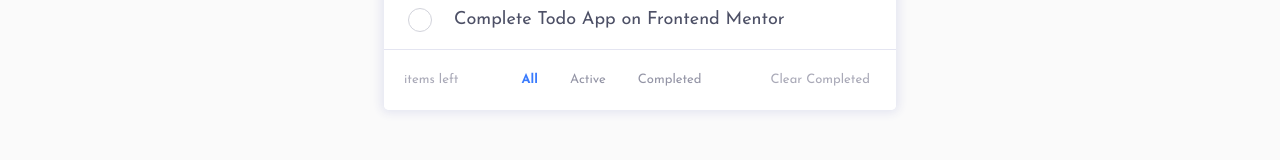
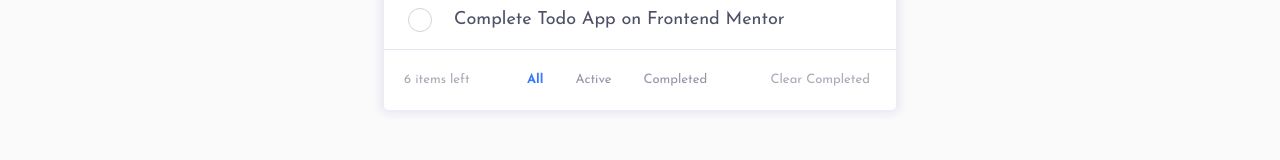
Before and after one commit to Dom-iha/dojo, a React (Vite) app in the folder Todo/: page / in a window 1280 px wide. Shown: the part 544-704 px from the top of the page. Built offline with nearby package versions, Linux system fonts and the light colour scheme.

Commit message:
add feature

```diff
--- a/Todo/package.json
+++ b/Todo/package.json
@@ -9,6 +9,7 @@
     "preview": "vite preview"
   },
   "dependencies": {
+    "nanoid": "^4.0.1",
     "react": "^18.2.0",
     "react-dom": "^18.2.0"
   },
--- a/Todo/src/App.jsx
+++ b/Todo/src/App.jsx
@@ -1,4 +1,5 @@
 import { useState, useEffect } from 'react'
+import {nanoid} from "nanoid"
 import './styles/App.css'
 import Header from './components/Header'
 import Main from './components/Main'
--- a/Todo/src/components/Filter.jsx
+++ b/Todo/src/components/Filter.jsx
@@ -7,7 +7,7 @@ function Filter (props) {
 
     return (
         <div className="summary-tab">
-            <span>{} items left</span>
+            <span>{`${props.itemsLeft} ${props.itemsLeft <= 1 ? 'item' : 'items'} left`}</span>
 
             <div className="filter-tab">
                 <button className="all filter"
--- a/Todo/src/components/Form.jsx
+++ b/Todo/src/components/Form.jsx
@@ -2,32 +2,23 @@ import { useState } from "react";
 
 function Form(props) {
 
-    // const [todo, setTodo] = useState (
-    //     JSON.parse(localStorage.getItem('todo')) || [
-    //         { text: "Complete online JavaScript course", id: "i1", isChecked: false },
-    //         { text: "Jog around the park 3x", id: "i2", isChecked: false },
-    //         { text: "10 minutes meditation", id: "i3", isChecked: false },
-    //         { text: "Read for 1 hour", id: "i4", isChecked: false },
-    //         { text: "Pick up groceries", id: "i5", isChecked: false },
-    //     ]
-    //     )
-    //     // useEffect(() => {
-    //     //     localStorage.setItem('todo', JSON.stringify(todo))
-    //     // }, [todo])
+    const [value, setValue] = useState('');
 
-    //     function addItem(event) {
-    //         event.preventDefault()
-    //         const randomNum = Math.floor(Math.random() * 1000);
+    const handleChange = (e) => {
+        setValue(e.target.value)
+    };
 
-    //         // setTodo(todo.map((item) => {
-    //         //     <Tasks key={randomNum} text={todo.text} />
-    //         // }))
-
-    //         console.log(todo)
-    //     }
+    const handleSubmit= (e) => {
+        e.preventDefault();
+        if(!value){return}
+        // pass input value to <Main />
+        props.addItem(value)
+        setValue('')
+        console.log(`New-task: ${value}`)
+    };
 
     return (
-        <form className="create-todo" onSubmit={props.onSubmit}>
+        <form className="create-todo" onSubmit={handleSubmit}>
             <label className="add flex">
                 <button className="add-btn">
                     <span className="visually-hidden">Click to add task</span>
@@ -35,10 +26,13 @@ function Form(props) {
             </label>
             <label>
                 <input
+                    name="taskInput"
+                    autoFocus
                     className="input-task"
                     type="text"
                     placeholder="Create a new todo..."
-
+                    value={value}
+                    onChange={handleChange}
                 />
             </label>
         </form>
--- a/Todo/src/components/Main.jsx
+++ b/Todo/src/components/Main.jsx
@@ -1,57 +1,64 @@
 import { useEffect, useState } from "react"
+import {nanoid} from "nanoid"
 import Tasks from "./Todo"
 import Filter from "./Filter"
 import Form from "./Form"
 
 function Main() {
-    const example =  [
-        { text: "Complete online JavaScript course", id: "i1", isChecked: false },
-        { text: "Jog around the park 3x", id: "i2", isChecked: false },
-        { text: "10 minutes meditation", id: "i3", isChecked: false },
-        { text: "Read for 1 hour", id: "i4", isChecked: false },
-        { text: "Pick up groceries", id: "i5", isChecked: false },
-        { text: "Complete Todo App on Frontend Mentor", id: "i6", isChecked: false },
-    ]
+
+     // useEffect(() => {
+    //     localStorage.setItem('todo', JSON.stringify(todo))
+    // }, [todo])
 
     const [todo, setTodo] = useState (
         JSON.parse(localStorage.getItem('todo')) || [
-            { text: "Complete online JavaScript course", id: "i1", isChecked: false },
-            { text: "Jog around the park 3x", id: "i2", isChecked: false },
-            { text: "10 minutes meditation", id: "i3", isChecked: false },
-            { text: "Read for 1 hour", id: "i4", isChecked: false },
-            { text: "Pick up groceries", id: "i5", isChecked: false },
-            { text: "Complete Todo App on Frontend Mentor", id: "i6", isChecked: false },
+            { text: "Complete online JavaScript course", id: `task-${nanoid()}`, completed: false },
+            { text: "Jog around the park 3x", id: `task-${nanoid()}`, completed: false },
+            { text: "10 minutes meditation", id: `task-${nanoid()}`, completed: false },
+            { text: "Read for 1 hour", id: `task-${nanoid()}`, completed: false },
+            { text: "Pick up groceries", id: `task-${nanoid()}`, completed: false },
+            { text: "Complete Todo App on Frontend Mentor", id: `task-${nanoid()}`, completed: false },
         ]
     )
-        // useEffect(() => {
-            //     localStorage.setItem('todo', JSON.stringify(todo))
-            // }, [todo])
 
-    const taskList = example.map((item, index) => (
-        <Tasks task={item.text} key={index} />
-    ))
+    const [status, setStatus] = useState(false)
 
-    function addItem(event) {
-        event.preventDefault()
-        const randomNum = Math.floor(Math.random() * 1000);
-
-        setTodo(todo.map((item, index) => {
-            <Tasks key={index} task={item.text} />
-        }))
-
-        console.log('added item')
+    function toggleStatus(id) {
+        // const updatedTasks = todo.map((task) => {
+        //     // if this task has the same ID as the edited task
+        //     if (id === task.id) {
+        //       // use object spread to make a new object
+        //       // whose `completed` prop has been inverted
+        //       return {...prevTodo, completed: !task.completed}
+        //     }
+        //     return todo;
+        // });
+        // setTodo(updatedTasks);
+        console.log(todo[0])
     }
 
+    // Callback prop to get input data from <Form />
+    function addItem(value) {
+        setTodo((prevTodo) => {
+            return [
+                {text: value, id: `task-${nanoid()}`, completed: false},
+                ...prevTodo
+            ];
+        })
+    }
 
+    const items = todo.map((task) => (
+        <Tasks key={task.id} task={task.text} isCompleted={toggleStatus}/>
+    ));
 
     return (
         <main>
-            <Form onSubmit={addItem}/>
+            <Form addItem={addItem}/>
             <section className="task-card">
 
-                {taskList}
+                {items}
 
-                <Filter />
+                <Filter itemsLeft={todo.length}/>
             </section>
         </main>
     )
--- a/Todo/src/components/Todo.jsx
+++ b/Todo/src/components/Todo.jsx
@@ -7,7 +7,7 @@ function Tasks(props) {
     function remove(){
         console.log('deleted')
     }
-    function isChecked() {
+    function isCompleted() {
         console.log('completed')
     }
 
@@ -18,7 +18,7 @@ function Tasks(props) {
                     <input
                         type="checkbox"
                         className="done"
-                        onChange={isChecked}
+                        onChange={() => props.isCompleted(props.id)}
                     />
                     <p className='text'>{props.task}</p>
                     <button onClick={remove} className='delete'>
```
Also changed, not shown: 1 other file (tests, documents, lock files or other folders).
